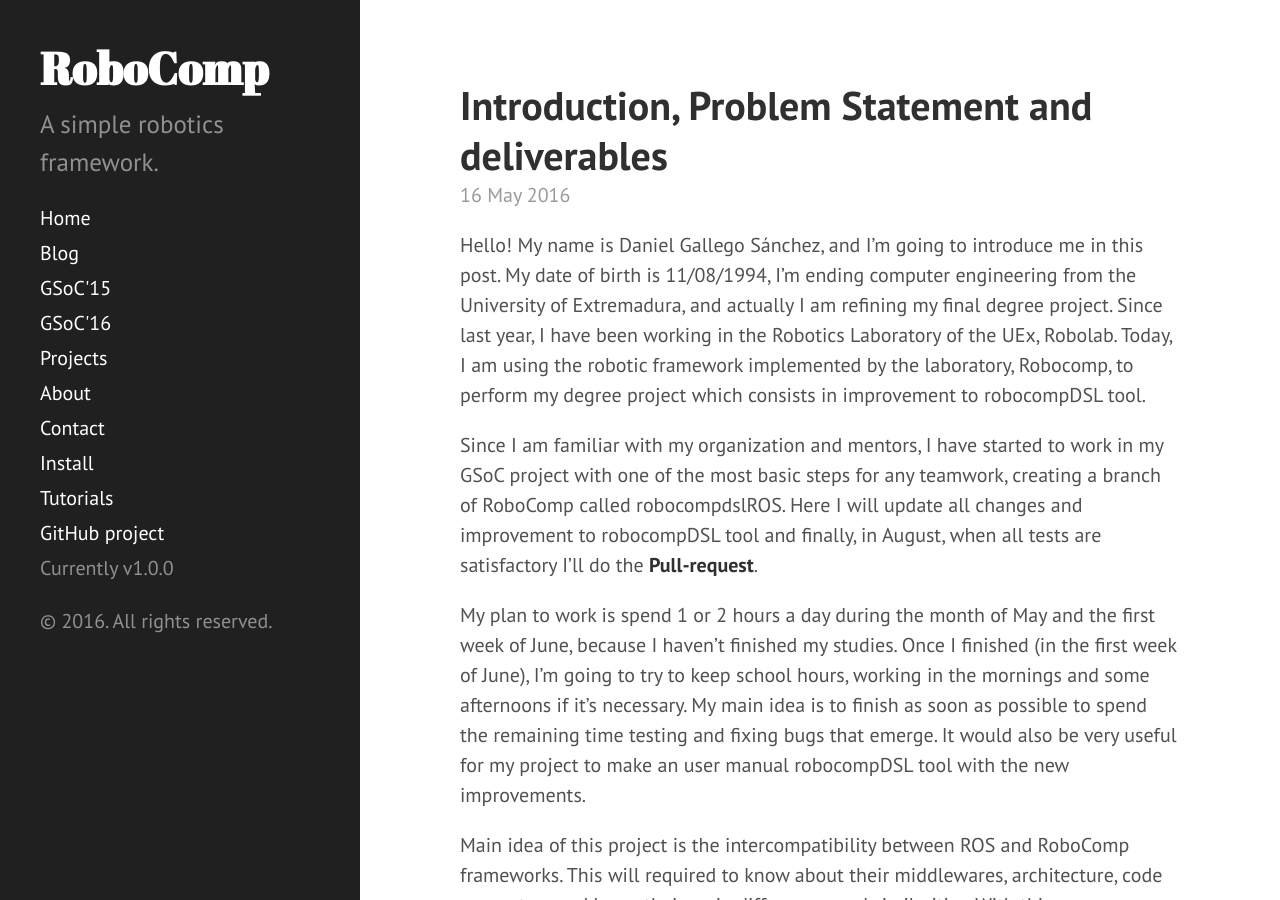
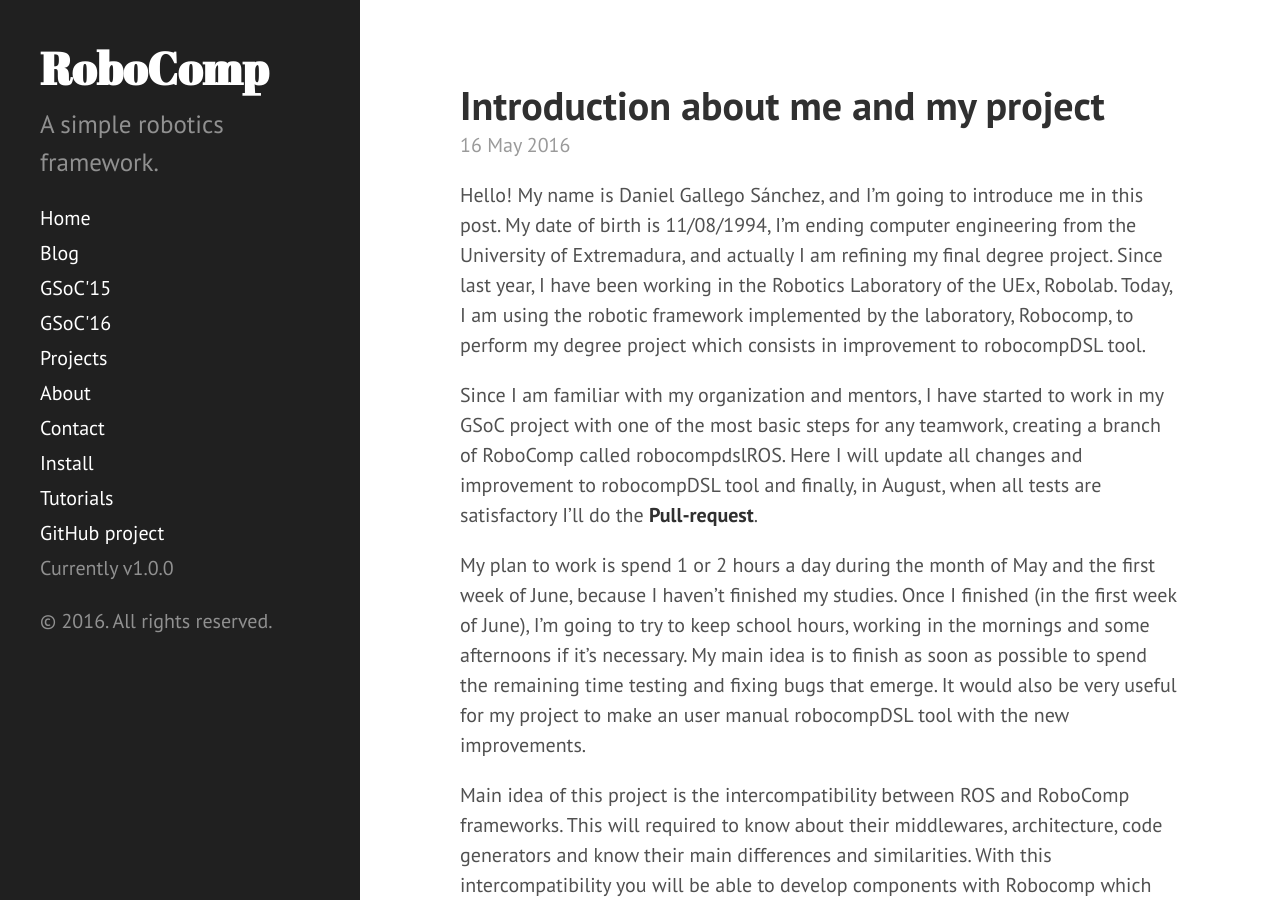
Before and after one commit to robocomp/website, a Jekyll site: the page built from _posts/gsoc2016/dgallegos/2016-05-16-dgallegosWeek0.md, in a window 1280 px wide and 900 px high. Built offline with Jekyll 4.4.1, drawn with Linux system fonts in a browser that asks for light colours.

Commit message:
Update 2016-05-16-dgallegosWeek0.md

```diff
--- a/_posts/gsoc2016/dgallegos/2016-05-16-dgallegosWeek0.md
+++ b/_posts/gsoc2016/dgallegos/2016-05-16-dgallegosWeek0.md
@@ -1,6 +1,6 @@
 ---
 layout: post
-title: Introduction, Problem Statement and deliverables
+title: Introduction about me and my project
 ---
 
 Hello! My name is Daniel Gallego Sánchez, and I'm going to introduce me in this post. My date of birth is 11/08/1994, I’m ending computer engineering from the University of Extremadura, and actually I am refining my final degree project. Since last year, I have been working in the Robotics Laboratory of the UEx, Robolab. Today, I am using the robotic framework implemented by the laboratory, Robocomp, to perform my degree project which consists in improvement to robocompDSL tool.
```
